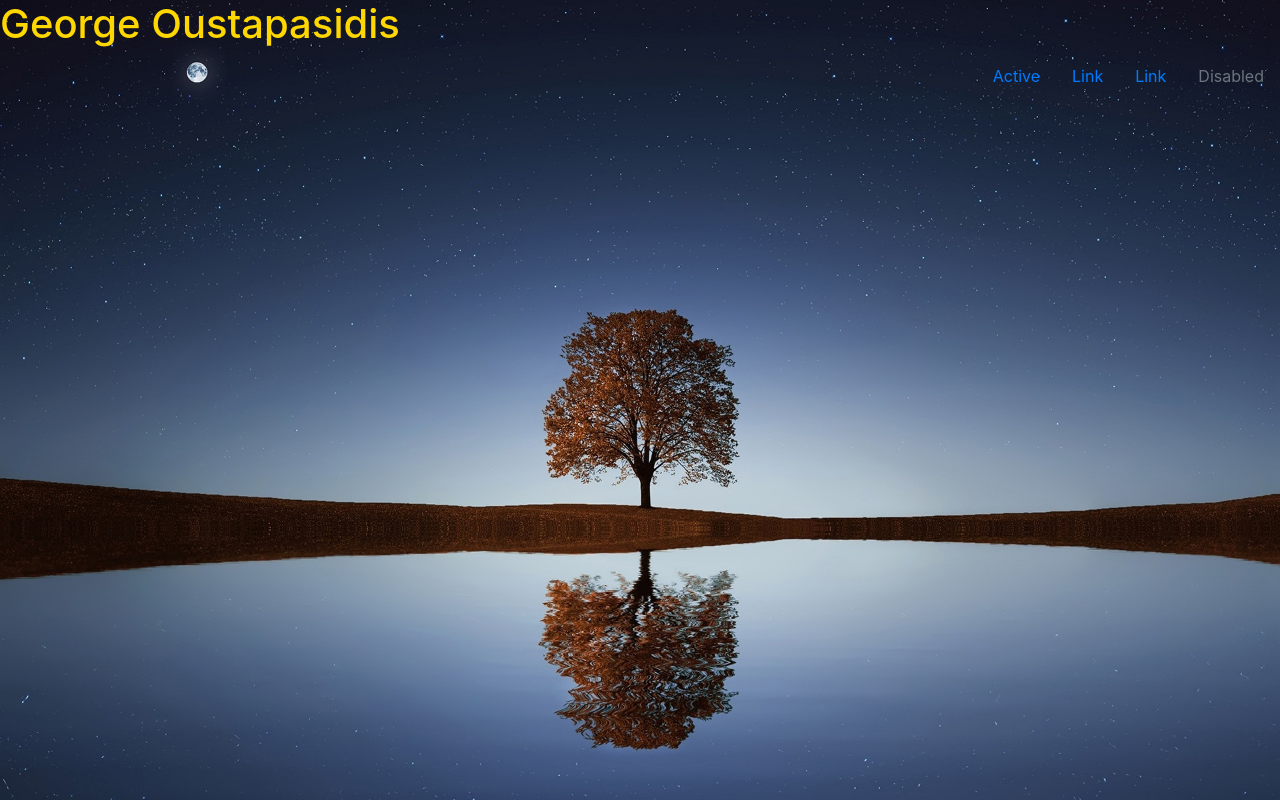
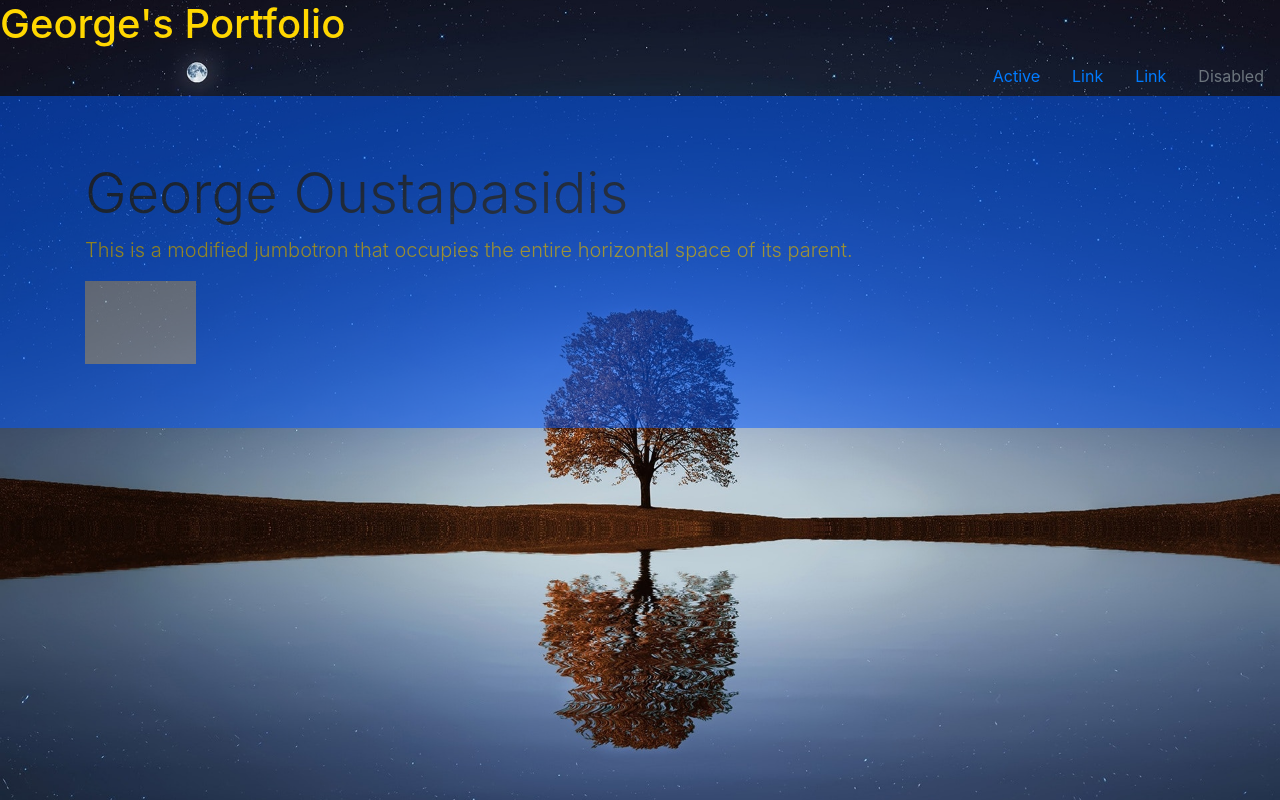
Before and after one commit to GeorgeGio/Bootstrap-Portfolio-OG, a plain HTML site: page index.html in a window 1280 px wide. Drawn offline with nearby package versions, Linux system fonts and the light colour scheme; grey boxes are pictures that could not be loaded.

Commit message:
included more pictrues in image folder and added jumbotron bootstap

```diff
--- a/css/style.css
+++ b/css/style.css
@@ -16,3 +16,14 @@ header{
 header h1{
     color: gold;
 }
+.jumbotron{
+    background-color: rgb(0, 89, 255);
+    opacity: 0.5;
+}
+.lead{
+    color: gold;
+}
+img{
+    height: 10%;
+    width: 10%;
+}
--- a/index.html
+++ b/index.html
@@ -10,7 +10,7 @@
 </head>
 <body>
     <header>
-        <h1>George Oustapasidis</h1>
+        <h1>George's Portfolio</h1>
     </header>
 
     <!-- <main class="container">
@@ -35,5 +35,13 @@
     </ul>
       <!-- <img src="./image/pixbay-treejpg.jpg"> -->
       <!-- <img src="./image/pixbay-treejpg.jpg" class="img-fluid" alt="Responsive image"> -->
+
+    <div class="jumbotron jumbotron-fluid">
+    <div class="container">
+        <h1 class="display-4">George Oustapasidis</h1>
+        <p class="lead">This is a modified jumbotron that occupies the entire horizontal space of its parent.</p>
+        <img src="./image/IMG-0861.jpg"
+    </div>
+    </div>
 </body>
 </html>
```
Also changed, not shown: image/02-portfolio-1.jpg (added), image/02-portfolio-2.jpg (added), image/02-portfolio-3.jpg (added), image/02-portfolio-4.jpg (added), image/02-run-buddy.jpg (added), 1 other file.
